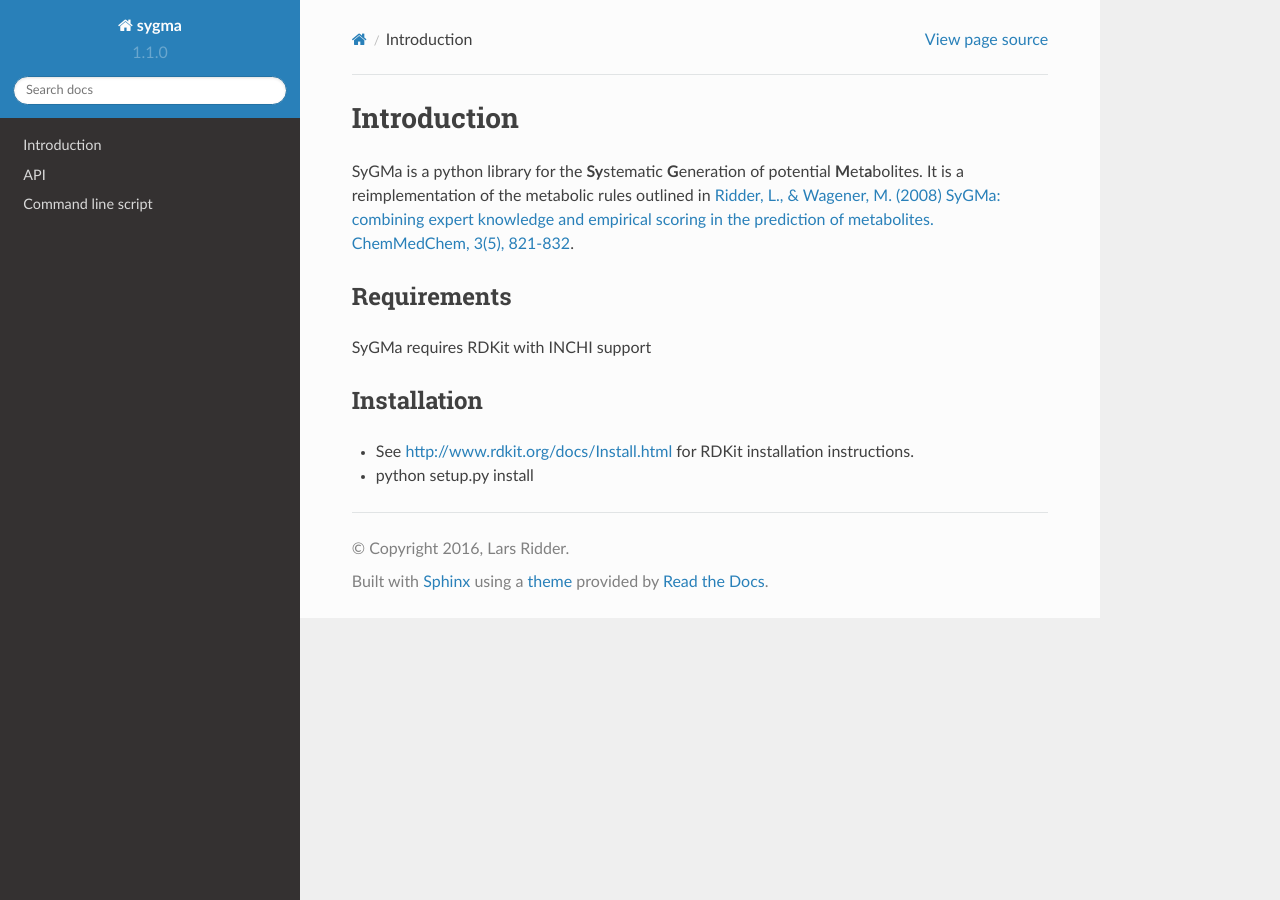
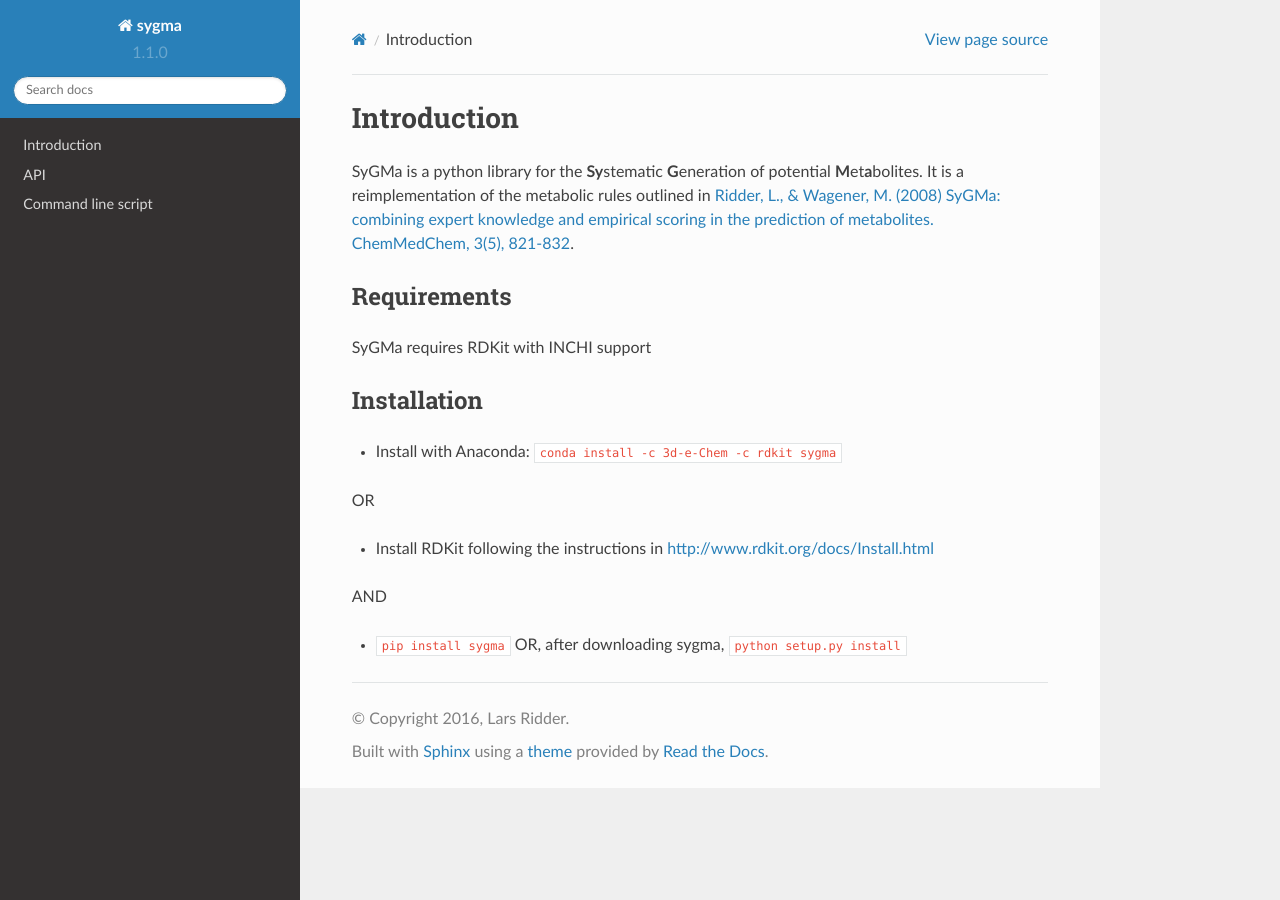
Before and after one commit to 3D-e-Chem/sygma, a Sphinx documentation site: the page built from docs/introduction.rst, in a window 1280 px wide. Built offline with Sphinx 7.4.7 and the Read the Docs theme 2.0.0, drawn with Linux system fonts in a browser that asks for light colours.

Commit message:
Update installation instructions in documentation

```diff
--- a/docs/introduction.rst
+++ b/docs/introduction.rst
@@ -13,5 +13,12 @@ SyGMa requires RDKit with INCHI support
 
 Installation
 ------------
-* See http://www.rdkit.org/docs/Install.html for RDKit installation instructions.
-* python setup.py install
+* Install with Anaconda: ``conda install -c 3d-e-Chem -c rdkit sygma``
+
+OR
+
+* Install RDKit following the instructions in http://www.rdkit.org/docs/Install.html
+
+AND
+
+* ``pip install sygma`` OR, after downloading sygma, ``python setup.py install``
```
